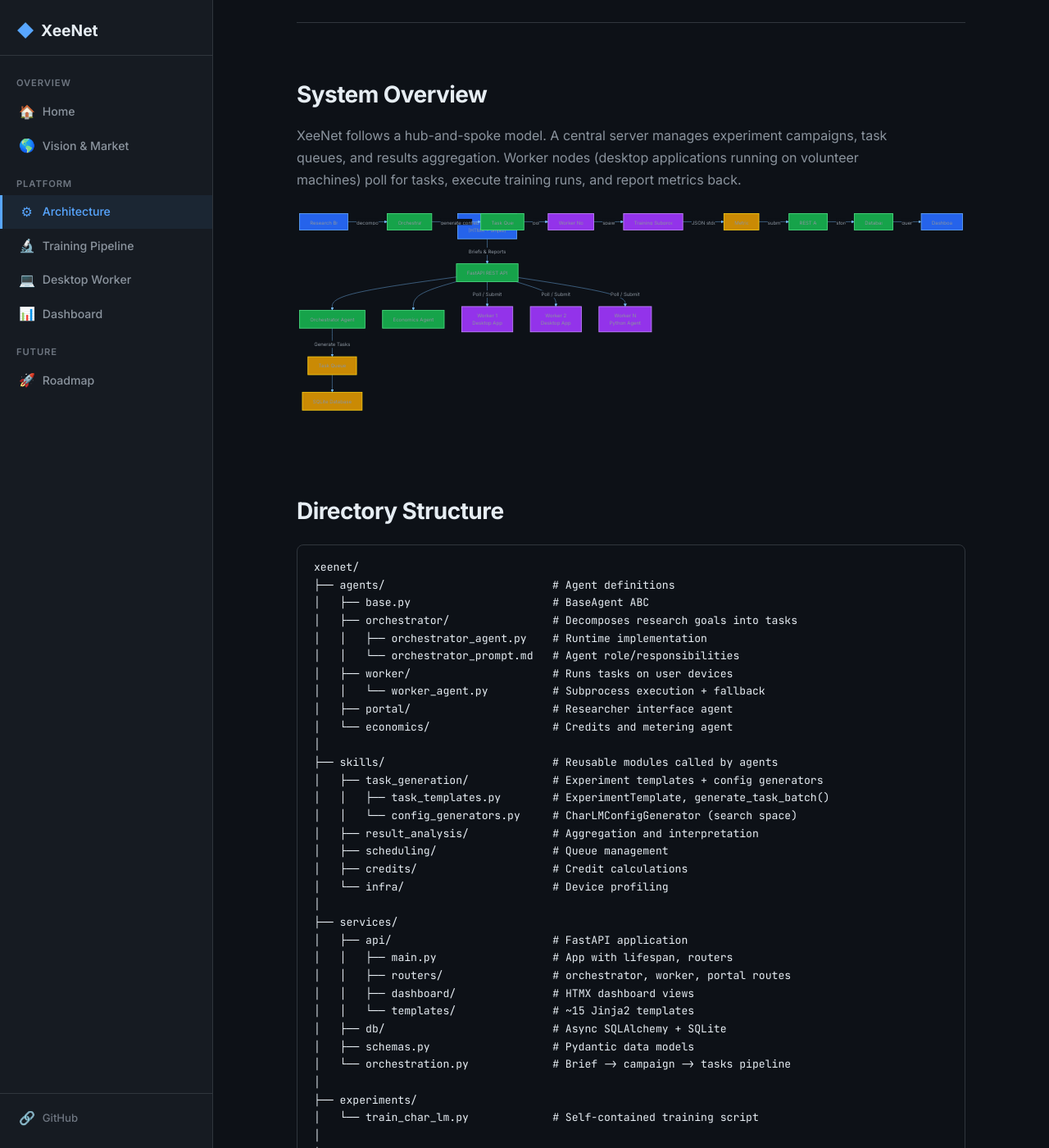
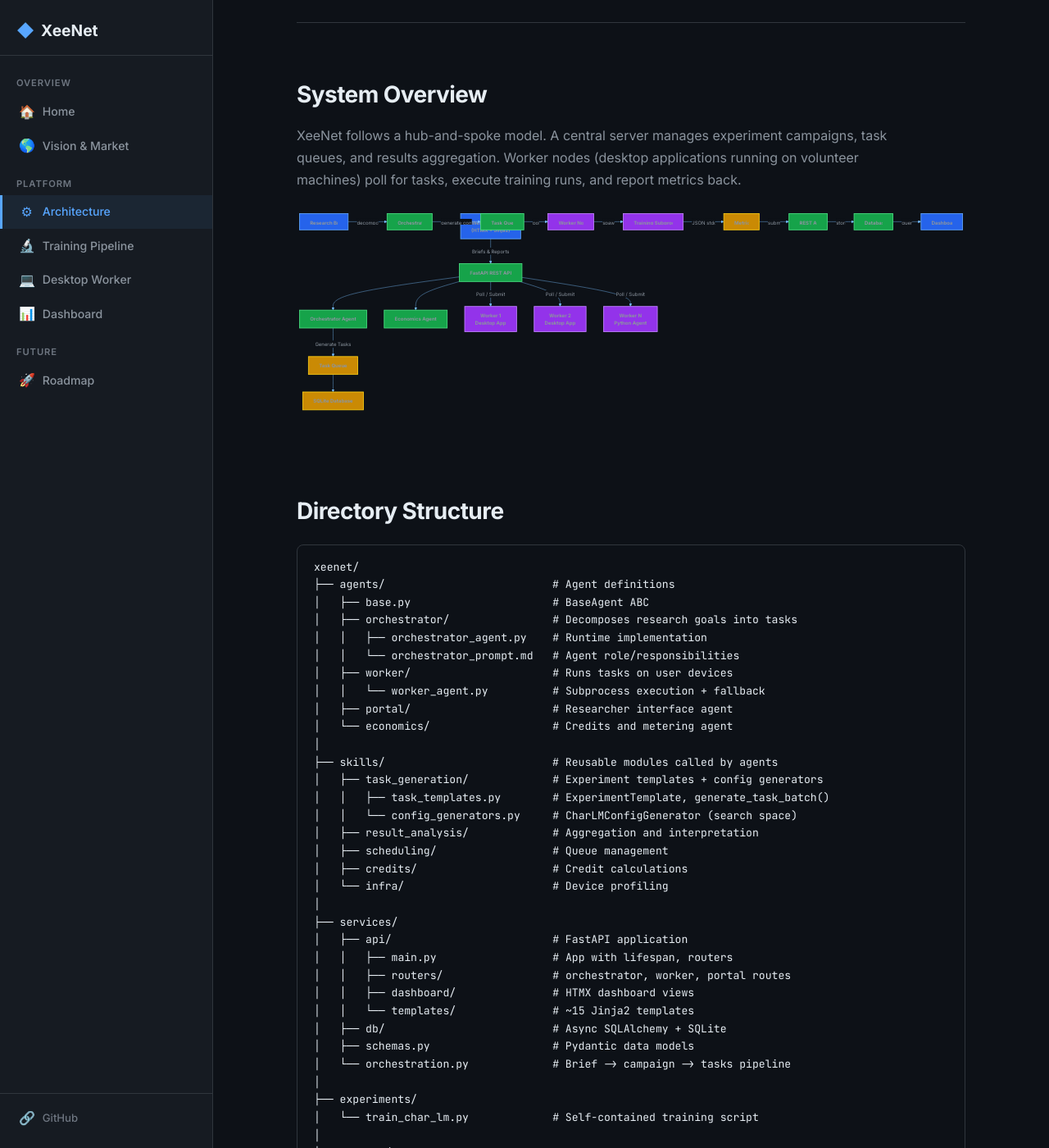
Before and after one commit to xeeva/XeeNet, a Jekyll site: the page built from docs/architecture.md, in a window 1280 px wide and 1400 px high, scrolled down 192 px. Shown: the whole window at 82% size. Built offline with Jekyll 4.4.1, drawn with Linux system fonts in a browser that asks for light colours.

Commit message:
Change Mermaid node text to bold black for readability
White text on bright green/purple/amber node backgrounds was
hard to read. Node labels now render as bold black (#000000)
while edge labels remain light for the dark page background.

Co-Authored-By: Claude Opus 4.6 <noreply@anthropic.com>

```diff
--- a/docs/assets/css/style.css
+++ b/docs/assets/css/style.css
@@ -412,14 +412,14 @@ td { color: var(--colour-text-muted); }
   max-width: 100%;
 }
 
-/* Force high-contrast text in all Mermaid elements */
+/* Bold black text inside diagram nodes */
+.mermaid .nodeLabel { color: #000000 !important; font-weight: 700 !important; }
+.mermaid .node .label { color: #000000 !important; font-weight: 700 !important; }
+.mermaid .node text { fill: #000000 !important; font-weight: 700 !important; }
+/* Edge labels remain light for dark background */
 .mermaid .edgeLabel { color: #e6edf3 !important; }
 .mermaid .edgeLabel .label { color: #e6edf3 !important; background: #0d1117 !important; }
 .mermaid .edgeLabel span { color: #e6edf3 !important; }
-.mermaid .cluster-label .nodeLabel { color: #ffffff !important; }
-.mermaid .nodeLabel { color: #ffffff !important; }
-.mermaid .label { color: #ffffff !important; }
-.mermaid text { fill: #e6edf3 !important; }
 .mermaid .edgePath .path { stroke: #79c0ff !important; stroke-width: 2px !important; }
 .mermaid .arrowheadPath { fill: #79c0ff !important; stroke: #79c0ff !important; }
 .mermaid marker path { fill: #79c0ff !important; }
```
